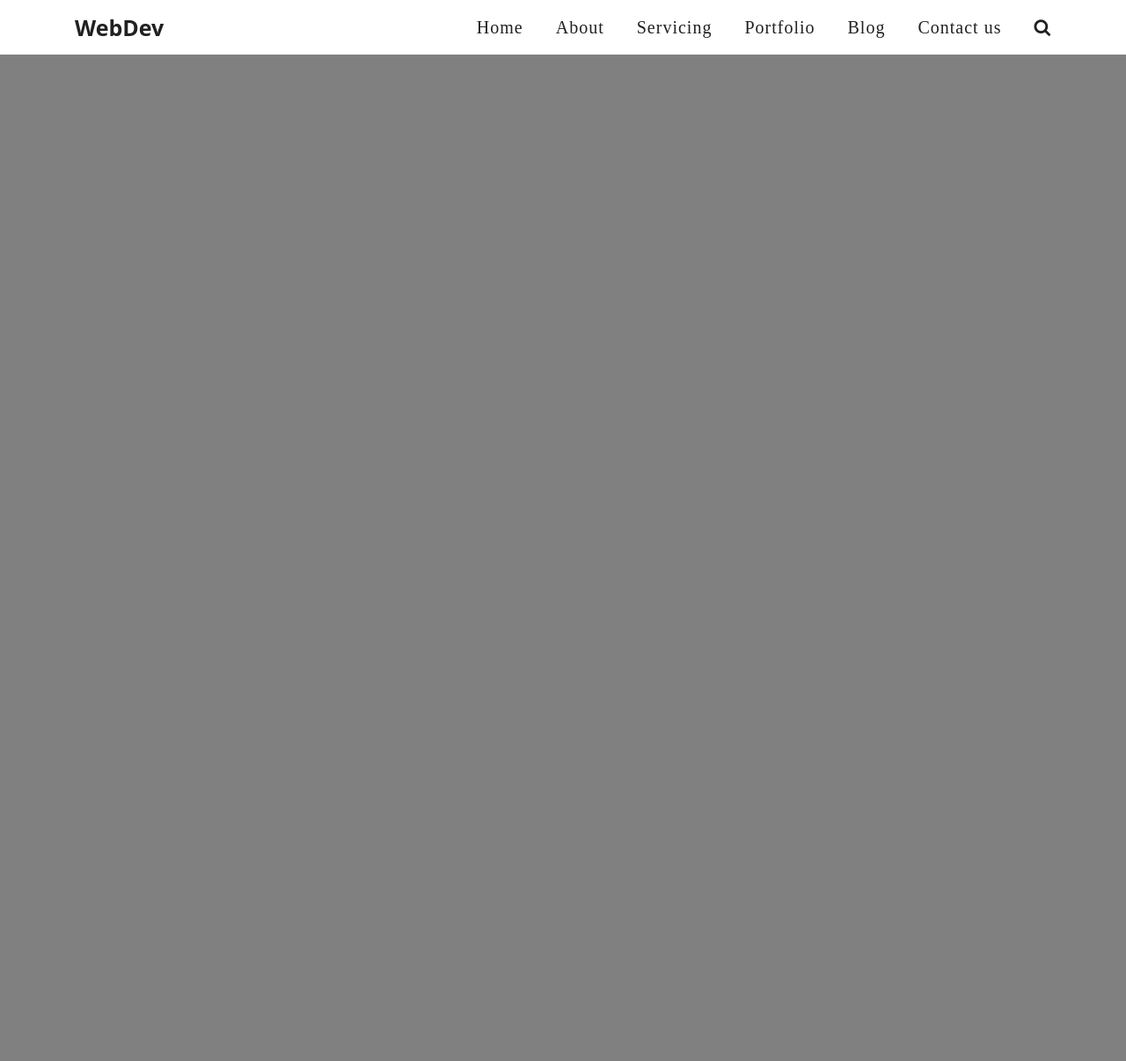
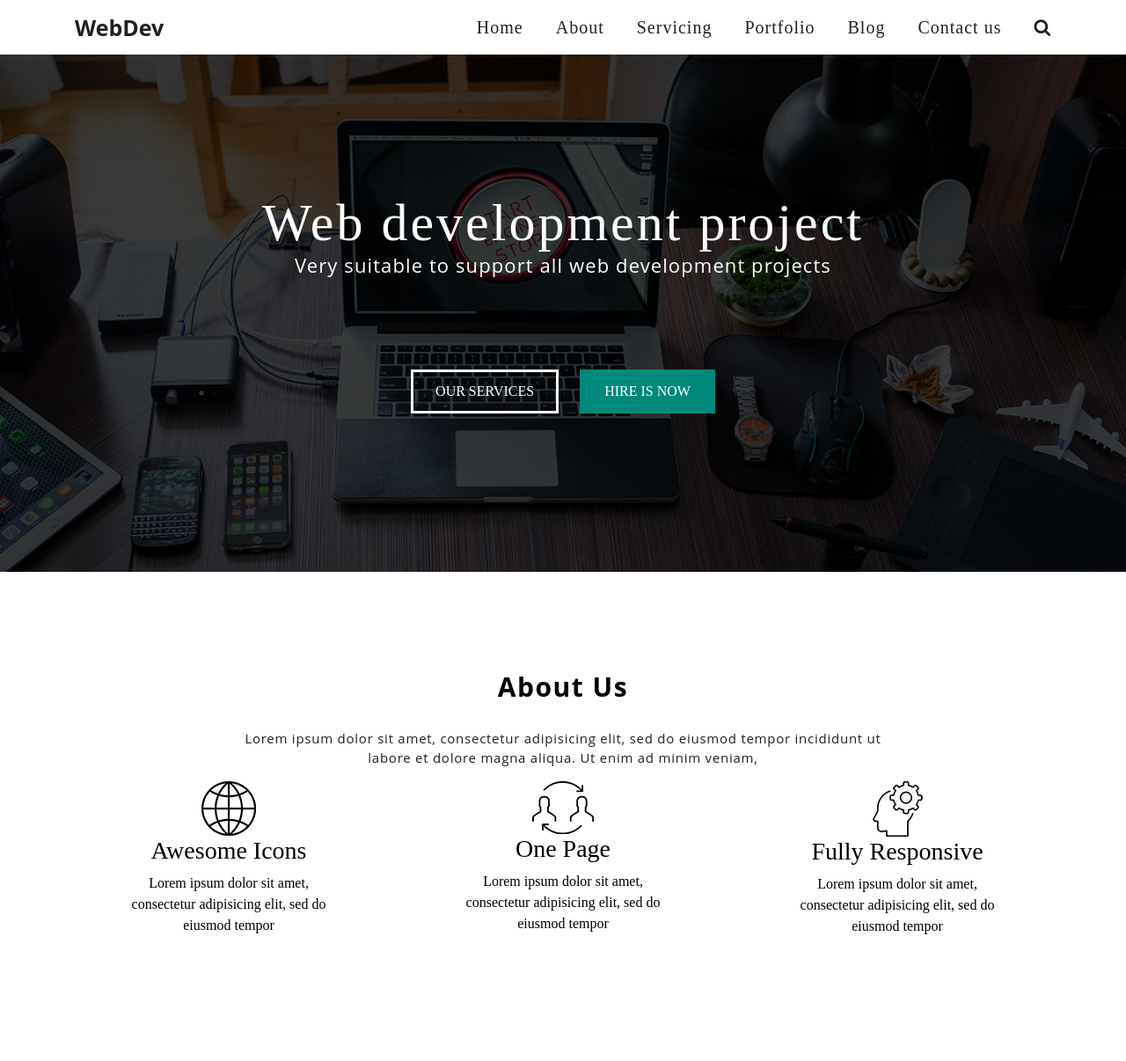
Before and after one commit to pullso/bemWithBootstrap, a plain HTML site: page index.html in a window 1280 px wide. Shown: the whole page at 88% size. Before the commit the page ends 800 px from the top, so only its background shows below. Drawn offline with nearby package versions, Linux system fonts and the light colour scheme.

Commit message:
add main and about sections

```diff
--- /dev/null
+++ b/css/blocks/_about.scss
@@ -0,0 +1,24 @@
+.about {
+  color: black;
+  background-color: #fff;
+  text-align: center;
+  padding-top: 120px;
+  padding-bottom: 125px;
+
+  &__title {
+    font-family: 'Open Sans';
+    font-size: 30px;
+    font-weight: 700;
+    line-height: 22px;
+    letter-spacing: 1.5px;
+  }
+  &__text {
+    margin-top: 36px;
+    color: #212121;
+    font-family: 'Open Sans';
+    font-size: 15px;
+    font-weight: 400;
+    line-height: 22px;
+    letter-spacing: 0.75px;
+  }
+}
--- /dev/null
+++ b/css/blocks/_buttons.scss
@@ -0,0 +1,22 @@
+.button {
+  padding: 10px 25px;
+  margin: 0 10px;
+  color: white;
+  transition: 0.3s;
+  &_empty {
+    border: 3px solid #f8f8f8;
+    background: transparent;
+
+    text-transform: uppercase;
+  }
+  &_full {
+    background-color: #00897b;
+    border: 3px solid #00897b;
+    text-transform: uppercase;
+  }
+  &_empty:hover,
+  &_full:hover {
+    border: 3px dotted white;
+    background-color: #02665c;
+  }
+}
--- a/css/blocks/_header.scss
+++ b/css/blocks/_header.scss
@@ -10,7 +10,6 @@
   }
   &-menu {
     &__item {
-      font-family: 'Open Sans - Semibold';
       font-size: 20px;
       font-weight: 400;
       line-height: 22px;
--- /dev/null
+++ b/css/blocks/_main.scss
@@ -0,0 +1,23 @@
+.main {
+  background: url(../img/header.jpg.png) center center/cover no-repeat;
+  background-position: 0 100%;
+  padding: 180px 0;
+  text-align: center;
+  color: #ffffff;
+
+  &__title {
+    font-size: 60px;
+    font-weight: 400;
+    line-height: 22px;
+    letter-spacing: 3px;
+    margin-bottom: 26px;
+  }
+  &__text {
+    font-family: 'Open Sans';
+    font-size: 22px;
+    font-weight: 400;
+    line-height: 22px;
+    letter-spacing: 1.1px;
+    margin-bottom: 108px;
+  }
+}
--- a/css/style.scss
+++ b/css/style.scss
@@ -1,5 +1,8 @@
 @import './adds/font';
 @import './blocks/header';
+@import './blocks/main';
+@import './blocks/buttons';
+@import './blocks/about';
 
 ul,
 li {
@@ -9,5 +12,5 @@ li {
 }
 
 body {
-  background-color: grey;
+  font-family: 'Open Sans - Semibold';
 }
--- a/index.html
+++ b/index.html
@@ -41,7 +41,49 @@
         </div>
       </div>
     </header>
+    <section class="main">
+      <div class="container">
+        <div class="row">
+          <div class="col-xl-12">
+            <h1 class="main__title">Web development project</h1>
+            <p class="main__text">Very suitable to support all web development projects</p>
+            <button class="button button_empty">OUR SERVICES</button>
+            <button class="button button_full">HIRE IS NOW</button>
+          </div>
+        </div>
+      </div>
+    </section>
 
+    <section class="about">
+      <div class="container ">
+        <div class="row justify-content-center">
+          <div class="col-xl-8">
+            <h2 class="about__title">About Us</h2>
+            <p class="about__text">
+              Lorem ipsum dolor sit amet, consectetur adipisicing elit, sed do eiusmod tempor
+              incididunt ut labore et dolore magna aliqua. Ut enim ad minim veniam,
+            </p>
+          </div>
+        </div>
+        <div class="row justify-content-around">
+          <div class="col-xl-3">
+            <img src="/img/about1.png" alt="" />
+            <h3>Awesome Icons</h3>
+            <p>Lorem ipsum dolor sit amet, consectetur adipisicing elit, sed do eiusmod tempor</p>
+          </div>
+          <div class="col-xl-3">
+            <img src="/img/about2.png" alt="" />
+            <h3>One Page</h3>
+            <p>Lorem ipsum dolor sit amet, consectetur adipisicing elit, sed do eiusmod tempor</p>
+          </div>
+          <div class="col-xl-3">
+            <img src="/img/about3.png" alt="" />
+            <h3>Fully Responsive</h3>
+            <p>Lorem ipsum dolor sit amet, consectetur adipisicing elit, sed do eiusmod tempor</p>
+          </div>
+        </div>
+      </div>
+    </section>
     <script
       src="https://code.jquery.com/jquery-3.3.1.slim.min.js"
       integrity="sha384-q8i/X+965DzO0rT7abK41JStQIAqVgRVzpbzo5smXKp4YfRvH+8abtTE1Pi6jizo"
```
Also changed, not shown: css/style.css, img/about1.png (added), img/about2.png (added), img/about3.png (added), 1 other file.
